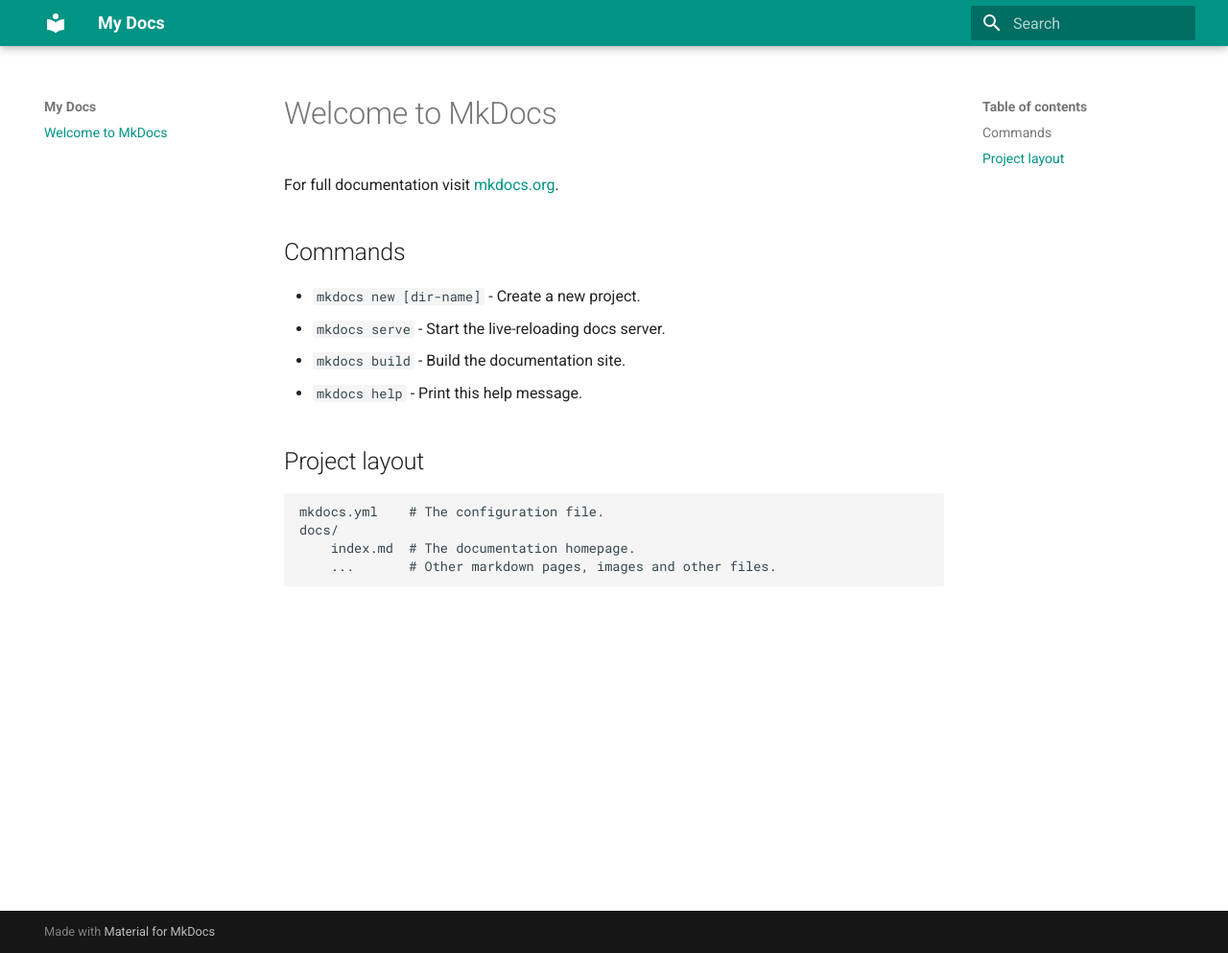
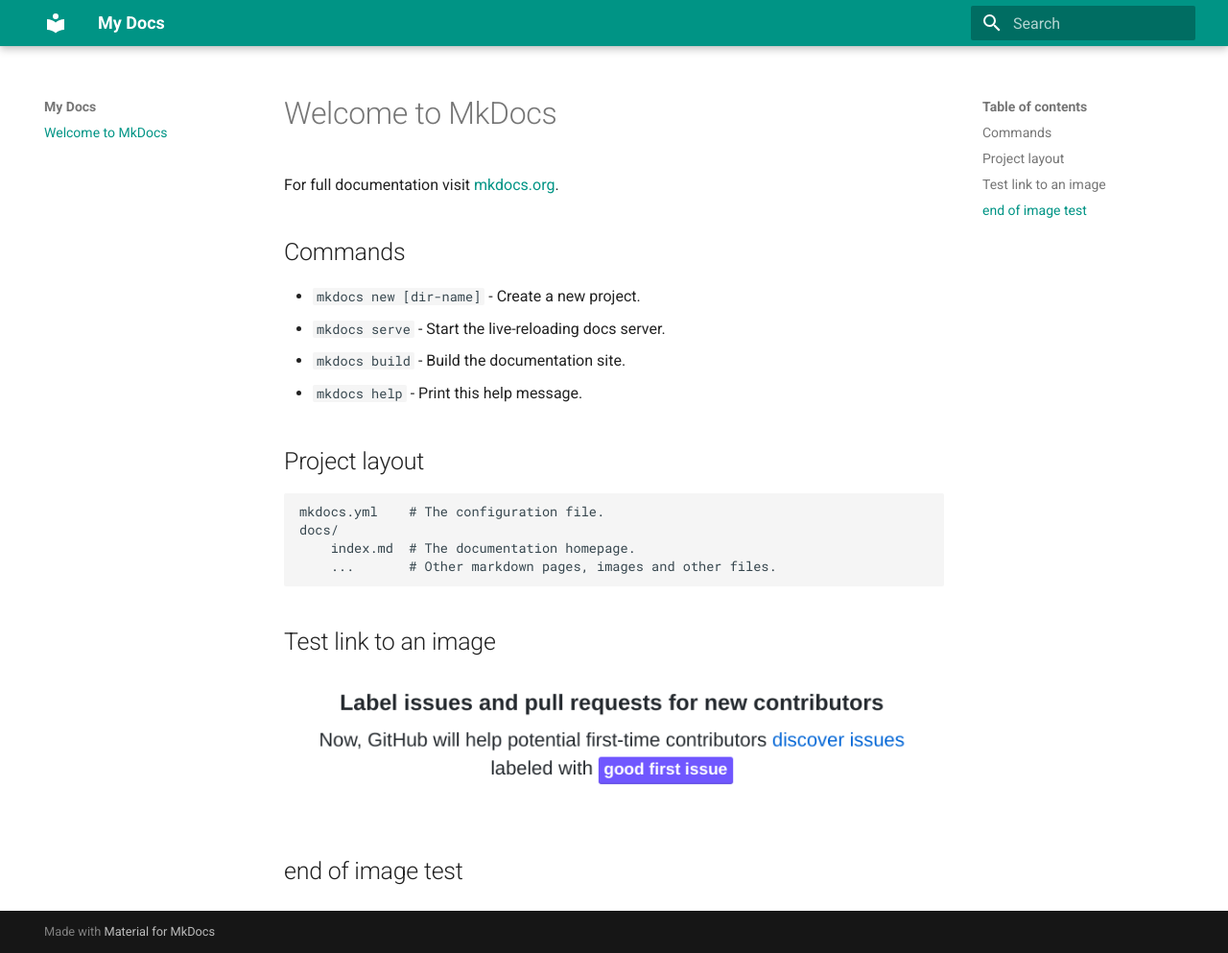
Before and after one commit to MikeDeGan/docs, an MkDocs documentation site: the page built from docs/index.md, in a window 1280 px wide and 993 px high. Shown: the whole window at 96% size. Built offline with MkDocs 1.6.1 and Material for MkDocs 9.7.7, drawn with Linux system fonts in a browser that asks for light colours.

Commit message:
test image in a doc

```diff
--- a/docs/index.md
+++ b/docs/index.md
@@ -4,10 +4,10 @@
 
 ## Commands
 
-* `mkdocs new [dir-name]` - Create a new project.
-* `mkdocs serve` - Start the live-reloading docs server.
-* `mkdocs build` - Build the documentation site.
-* `mkdocs help` - Print this help message.
+- `mkdocs new [dir-name]` - Create a new project.
+- `mkdocs serve` - Start the live-reloading docs server.
+- `mkdocs build` - Build the documentation site.
+- `mkdocs help` - Print this help message.
 
 ## Project layout
 
@@ -15,3 +15,9 @@
     docs/
         index.md  # The documentation homepage.
         ...       # Other markdown pages, images and other files.
+
+## Test link to an image
+
+![image Name](images/testImage.png)
+
+## end of image test
```
Also changed, not shown: docs/images/testImage.png (added).
